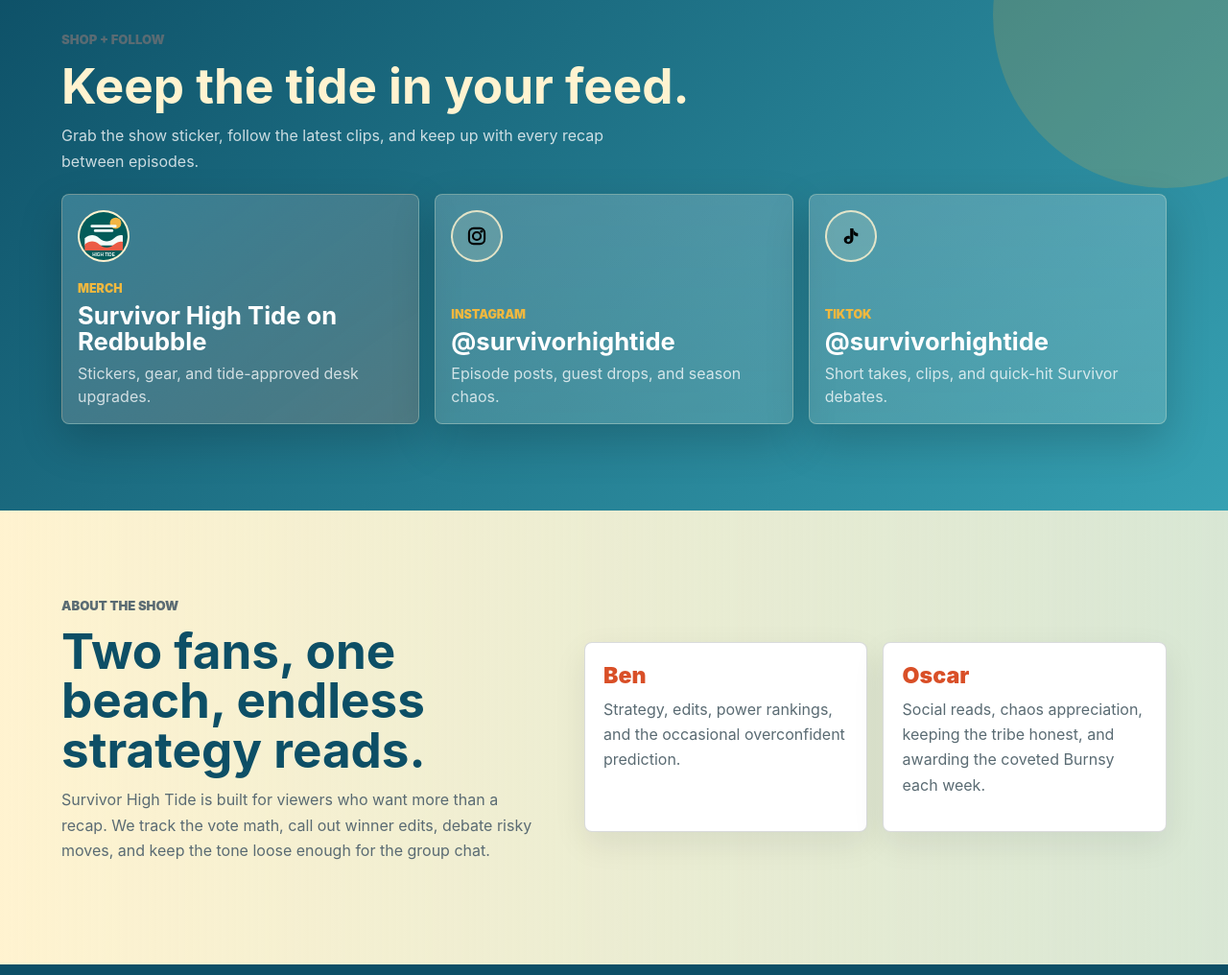
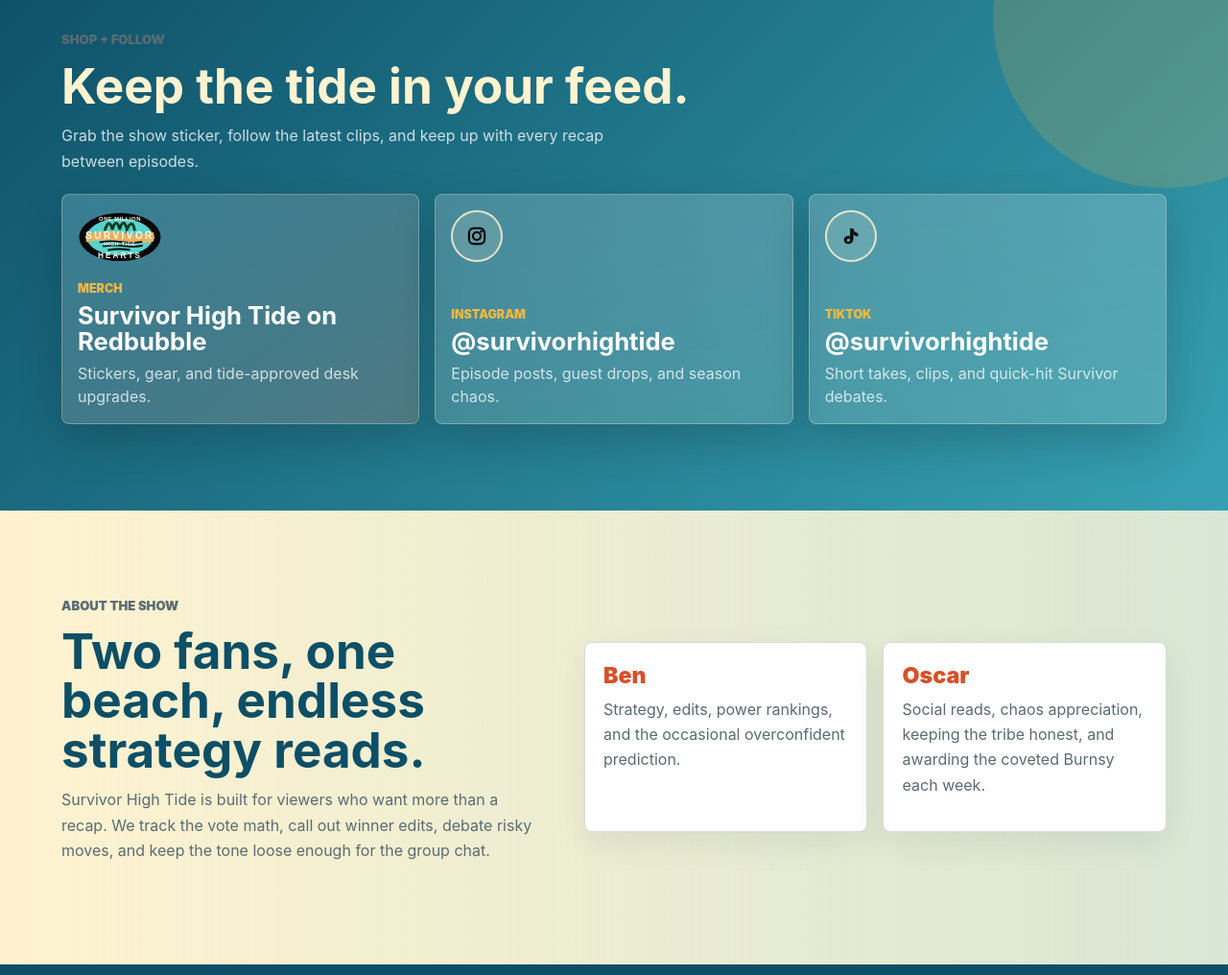
Before and after one commit to beckert12/survivorhightide, a website: page public/index.html in a window 1280 px wide. Shown: the part 1531-2547 px from the top of the page at 96% size. Drawn offline with Linux system fonts and the light colour scheme; no server answers.

Commit message:
Use oval logo for merch badge

```diff
--- a/public/index.html
+++ b/public/index.html
@@ -85,8 +85,8 @@
             target="_blank"
             rel="noreferrer"
           >
-            <span class="connect-icon show-art-icon" aria-hidden="true">
-              <img src="/assets/logo-placeholder.svg" alt="" />
+            <span class="connect-icon oval-logo-icon" aria-hidden="true">
+              <img src="/assets/oval-logo.svg" alt="" />
             </span>
             <span class="connect-label">Merch</span>
             <strong>Survivor High Tide on Redbubble</strong>
--- a/public/styles.css
+++ b/public/styles.css
@@ -490,6 +490,21 @@ audio {
   object-fit: cover;
 }
 
+.connect-icon.oval-logo-icon {
+  width: 88px;
+  height: 56px;
+  overflow: hidden;
+  border: 0;
+  border-radius: 0;
+  background: transparent;
+}
+
+.connect-icon.oval-logo-icon img {
+  width: 100%;
+  height: 100%;
+  object-fit: contain;
+}
+
 .connect-label {
   margin-bottom: 0.5rem;
   color: var(--sun);
```
Also changed, not shown: public/shop.html (+2 -2 lines), public/assets/oval-logo.svg (added).
